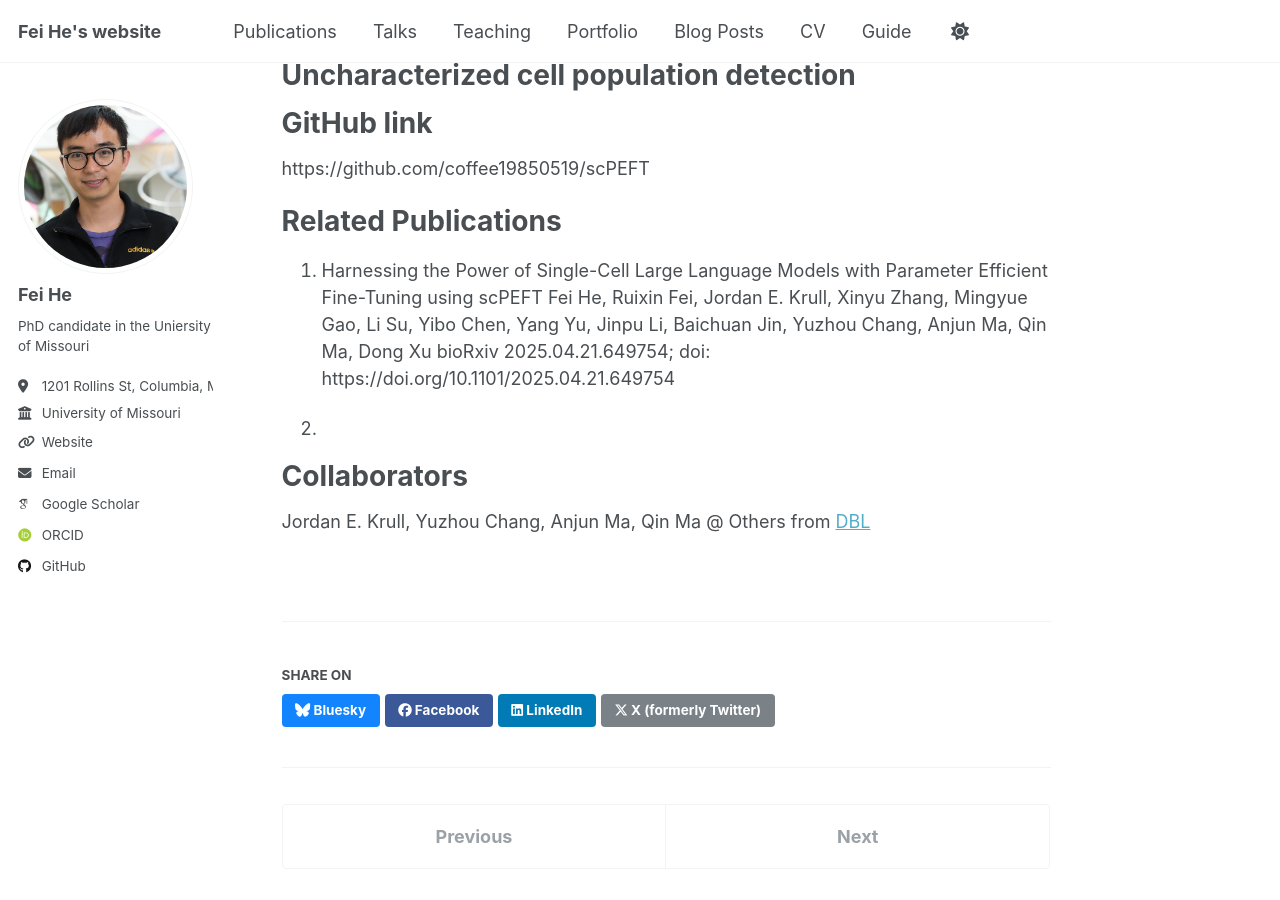
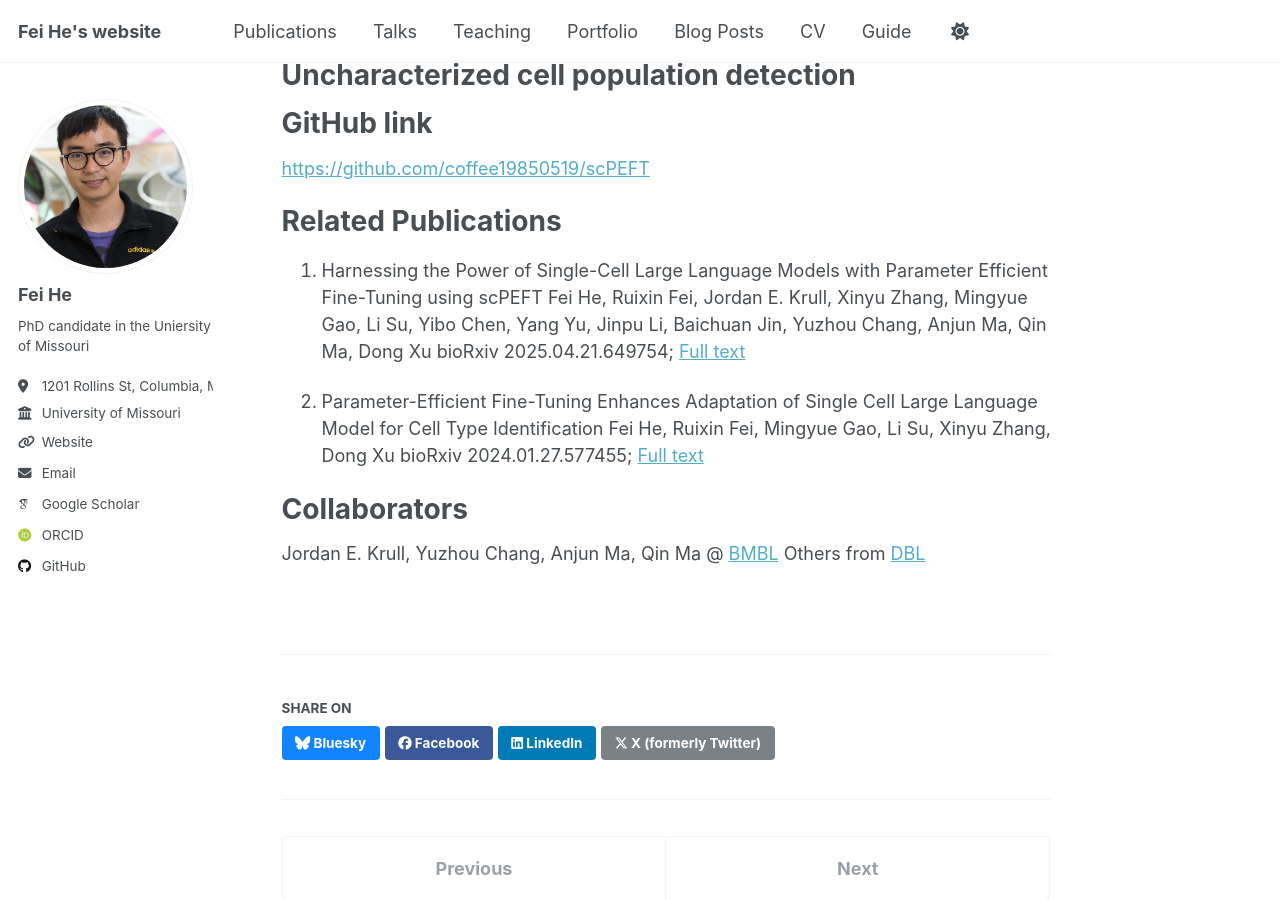
Before and after one commit to coffee19850519/coffee19850519.github.io, a Jekyll site: the page built from _portfolio/portfolio-1.md, in a window 1280 px wide and 900 px high, scrolled down 1624 px. Built offline with Jekyll 4.4.1, drawn with Linux system fonts in a browser that asks for light colours; some web fonts are replaced.

Commit message:
Update scPEFT

```diff
--- a/_portfolio/portfolio-1.md
+++ b/_portfolio/portfolio-1.md
@@ -40,17 +40,19 @@ Uncharacterized cell population detection
 
 GitHub link
 ======
-https://github.com/coffee19850519/scPEFT
+[https://github.com/coffee19850519/scPEFT](https://github.com/coffee19850519/scPEFT)
 
 Related Publications
 ======
 1. Harnessing the Power of Single-Cell Large Language Models with Parameter Efficient Fine-Tuning using scPEFT
 Fei He, Ruixin Fei, Jordan E. Krull, Xinyu Zhang, Mingyue Gao, Li Su, Yibo Chen, Yang Yu, Jinpu Li, Baichuan Jin, Yuzhou Chang, Anjun Ma, Qin Ma, Dong Xu
-bioRxiv 2025.04.21.649754; doi: https://doi.org/10.1101/2025.04.21.649754
+bioRxiv 2025.04.21.649754; [Full text](https://www.biorxiv.org/content/10.1101/2025.04.21.649754v1.full.pdf)
 
-2.
+2. Parameter-Efficient Fine-Tuning Enhances Adaptation of Single Cell Large Language Model for Cell Type Identification
+Fei He, Ruixin Fei, Mingyue Gao, Li Su, Xinyu Zhang, Dong Xu
+bioRxiv 2024.01.27.577455; [Full text](https://www.biorxiv.org/content/10.1101/2024.01.27.577455v1.full.pdf)
 
 Collaborators
 ======
-Jordan E. Krull, Yuzhou Chang, Anjun Ma, Qin Ma @ []()
-Others from [DBL]()
+Jordan E. Krull, Yuzhou Chang, Anjun Ma, Qin Ma @ [BMBL](https://u.osu.edu/bmbl/lab-members/current-people/)
+Others from [DBL](https://digbio.missouri.edu/our-team/)
```
Also changed, not shown: _talks/2024-10-11.md (+0 -2 lines).
